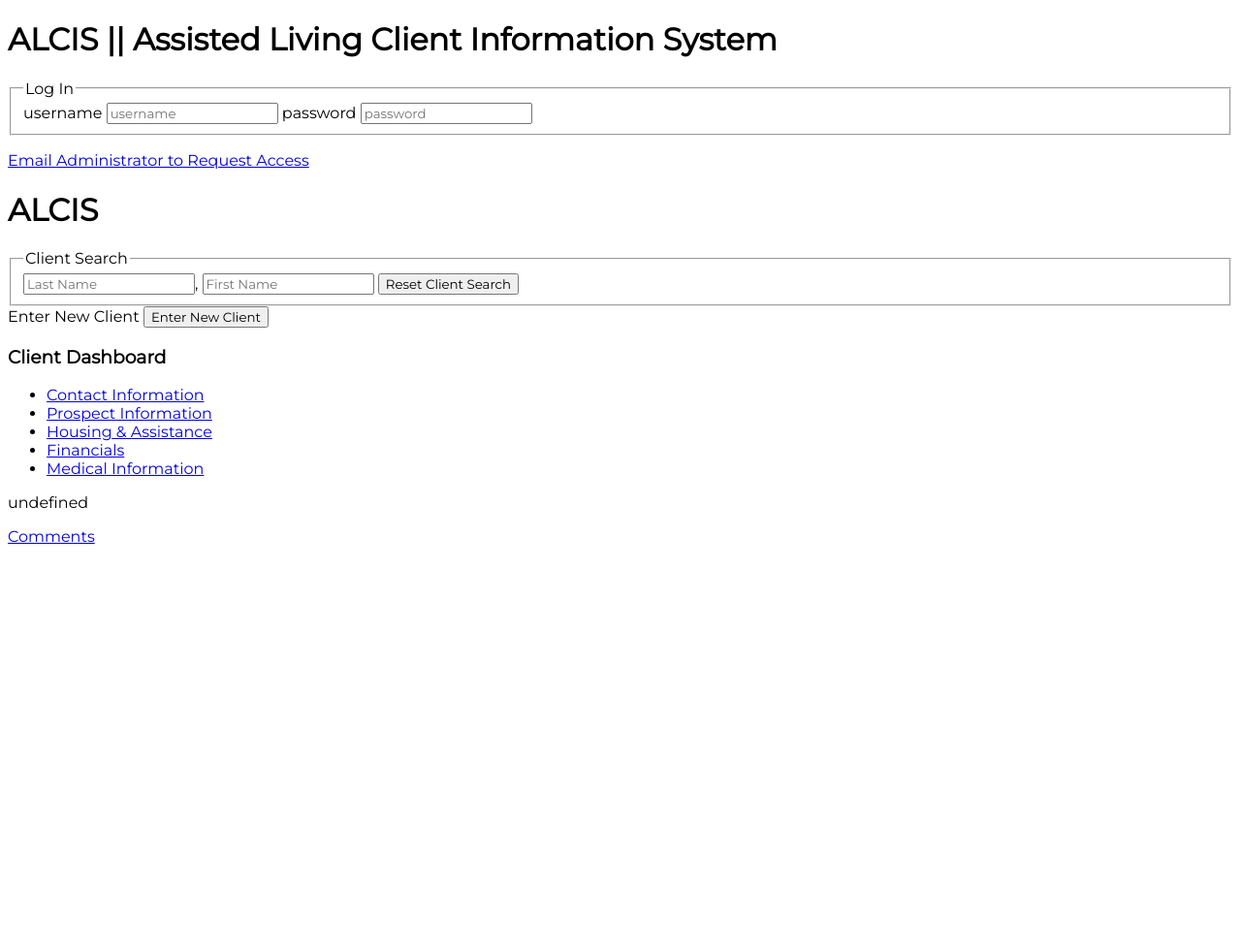
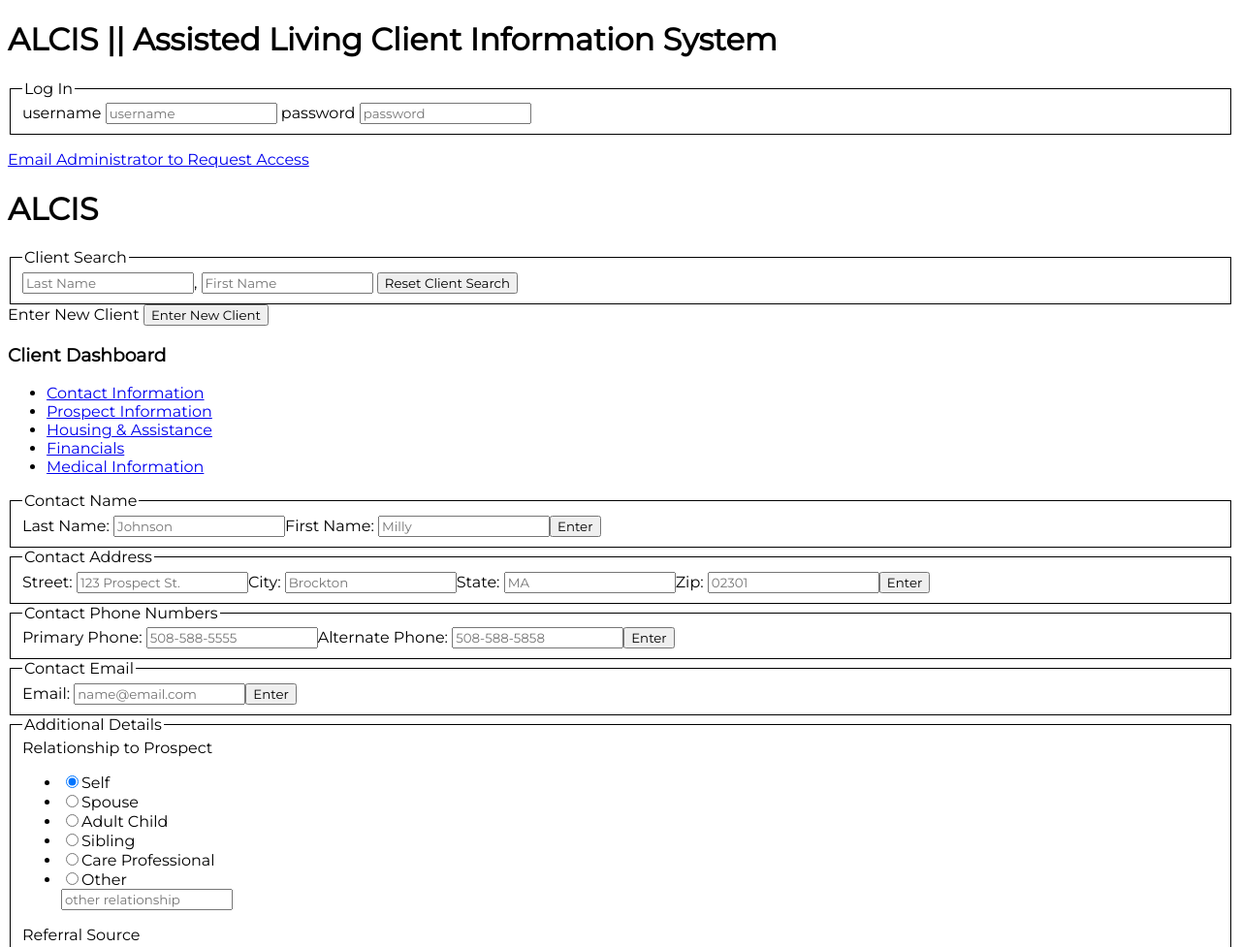
Before and after one commit to Kellator/cms_capstone, a website: page public/index.html in a window 1280 px wide. Shown: the top 977 px of the page at 97% size. Before the commit the page ends 800 px from the top, so only its background shows below. Drawn offline with nearby package versions, Linux system fonts and the light colour scheme.

Commit message:
contact section data entry fields added

```diff
--- a/public/index.html
+++ b/public/index.html
@@ -16,9 +16,9 @@
             <fieldset>
                 <legend>Log In</legend>
                 <label>username</label>
-                <input type="text" id="username" placeholder="username">
+                <input type="text" id="username" required placeholder="username">
                 <label>password</label>
-                <input type="text" id="password" placeholder="password">
+                <input type="password" id="password" required placeholder="password">
             </fieldset>
         </form>
         <p>
--- a/public/main.css
+++ b/public/main.css
@@ -5,3 +5,6 @@
 .hide {
     display: none;
 }
+fieldset {
+    border: 1px solid black;
+}
--- a/public/main.js
+++ b/public/main.js
@@ -1,7 +1,89 @@
 //screen for user credentials entry
 //screen for dashboard controls
 //screens for client(new entry & existing): contact, prospect, housing, financials, medical. Comments = cumulative.
-var index = 0;
+var newContactEntryMsg =
+            "<div id='contact_name'>" +
+                "<form action='' method='post'>" +
+                "<fieldset>" +
+                    "<legend>Contact Name</legend>" +
+                    "<label id='contact_last_name'>Last Name:  </label>" +
+                    "<input type='text' required id='contact_last_name' placeholder='Johnson'>" +
+                    "<label id='contact_first_name'>First Name:  </label>" +
+                    "<input type='text' required id='contact_first_name' placeholder='Milly'>" +
+                    "<label class='enter_button' id='enter_contact_name_button'></label>" +
+                    "<button name='enter_contact_name_button' id='enter_contact_name'>Enter</button>" +
+                "</fieldset>" +
+                "</form>" +
+            "</div>" +
+            "<div id='contact_address'>" +
+                "<form action='' method='post'>" +
+                "<fieldset>" +
+                    "<legend>Contact Address</legend>" +
+                    "<label id='contact_street'>Street:  </label>" +
+                    "<input type='text' id='contact_street' placeholder='123 Prospect St.'>" +
+                    "<label id='contact_city'>City:  </label>" +
+                    "<input type='text' id='contact_city' placeholder='Brockton'>" +
+                    "<label id='contact_state'>State:  </label>" +
+                    "<input type='text' id='contact_state' placeholder='MA'>" +
+                    "<label id='contact_zipcode'>Zip:  </label>" +
+                    "<input type='number' id='contact_zipcode' placeholder='02301'>" +
+                    "<label class='enter_button' id='enter_contact_address_button'></label>" +
+                    "<button name='enter_contact_address_button' id='enter_contact_address'>Enter</button>" +
+                "</fieldset>" +
+                "</form>" +
+            "</div>" +
+            "<div id='contact_phone'>" +
+                "<form action='' method='post'>" +
+                "<fieldset>" +
+                    "<legend>Contact Phone Numbers</legend>" +
+                    "<label id='contact_primary_phone'>Primary Phone:  </label>" +
+                    "<input type='number' maxlength='10' required id='contact_primary_phone' placeholder='508-588-5555'>" +
+                    "<label id='contact_alt_phone'>Alternate Phone:  </label>" +
+                    "<input type='number' maxlength='10' id='contact_alt_phone' placeholder='508-588-5858'>" +
+                    "<label class='enter_button' id='enter_contact_phone_button'></label>" +
+                    "<button name='enter_contact_phone_button' id='enter_contact_phone'>Enter</button>" +
+                "</fieldset>" +
+                "</form>" +
+            "</div>" +
+            "<div id='contact_email'>" +
+                "<form action='' method='post'>" +
+                "<fieldset>" +
+                    "<legend>Contact Email</legend>" +
+                    "<label id='contact_email'>Email:  </label>" +
+                    "<input type='email' id='contact_email' placeholder='name@email.com'>" +
+                    "<label class='enter_button' id='enter_contact_email_button'></label>" +
+                    "<button name='enter_contact_email_button' id='enter_contact_email'>Enter</button>" +
+                "</fieldset>" +
+                "</form>" +
+            "</div>" +
+            "<div id='contact_addl_details'>" +
+                "<form action='' method='post'>" +
+                "<fieldset>" +
+                    "<legend>Additional Details</legend>" +
+                    "<label id='rel_to_prospect'>Relationship to Prospect</label>" +
+                    "<ul>" +
+                        "<li><input type='radio' value='Self' id=rel_self' checked>Self</> " +
+                        "<li><input type='radio' value='Spouse' id=rel_spouse'>Spouse</> " +
+                        "<li><input type='radio' value='Adult Child' id=rel_child'>Adult Child</> " +
+                        "<li><input type='radio' value='Sibling' id=rel_sibling'>Sibling</> " +
+                        "<li><input type='radio' value='Care Professional' id=rel_careProf'>Care Professional</> " +
+                        "<li><input type='radio' value='Other' id='rel_other'>Other</><br><input type='text' placeholder='other relationship'/>" +
+                    "</ul>" +
+                    "<label id='referra_source'>Referral Source</label>" +
+                    "<ul>" +
+                        "<li><input type='radio' value='Self' id='ref_self' checked>Self</>" +
+                        "<li><input type='radio' value='APFM' id='ref_apfm'>A Place For Mom</>" +
+                        "<li><input type='radio' value='Word of Mouth' id='ref_wom'>Word of Mouth</><br><input type='text' placeholder='Referred by'/>" +
+                        "<li><input type='radio' value='Health Care Provider' id='ref_hcp'>Health Care Provider</><br><input type='text' placeholder='Referred by'/>" +
+                    "</ul>" +
+                    "<label id='first_contact_date'>Date of First Contact </label>" +
+                    "<input type='date' name='first_contact_date'>" +
+                "</fieldset>" +
+                "</form>" +
+            "</div>"
+            ;
+
+
 //what api return data will look like: /api/client_id
 var Mock_Client_Data = {
     "client_id": [
@@ -148,6 +230,7 @@ var Mock_Client_Data = {
     }]
 };
 
+//function to retrieve client_id data
 function getClientData(callbackFn) {
     setTimeout(function(){ callbackFn(Mock_Client_Data)}, 100);
 }
@@ -155,11 +238,22 @@ function getClientData(callbackFn) {
 //would this function instead need to be multiple functions ?  displayClientDataContact, displayClientDataPropsect, displayClientDataFinancials etc?
 function displayClientData(data) {
     console.log(data.client_id);
-    console.log(index);
-    for (index in data.client_id) {
-        $("#test_div").append(
-            "<p>" + data.client_id[index].text + "</p>");
-    //target area to append information e.g. contacts_block
+    for (var index in data.client_id) {
+        var returnData = data.client_id[index];
+        //variables separate returned data for API
+        var contactData = returnData.contact;
+        var prospectData = returnData.prospect;
+        var housingData = returnData.housingAssistance;
+        var financialsData = returnData.financials;
+        var medicalData = returnData.medical;
+        $("#contact_block").append(newContactEntryMsg);
+        $("#prospect_block").append();
+        $("#housing_block").append();
+        $("#financials_block").append();
+        $("#medical_block").append();
+        $("#comments_block").append();
+            //"<p>" + contactData.contactName + "</p>");
+        //target area to append information e.g. contacts_block
     }
 }
 
```
